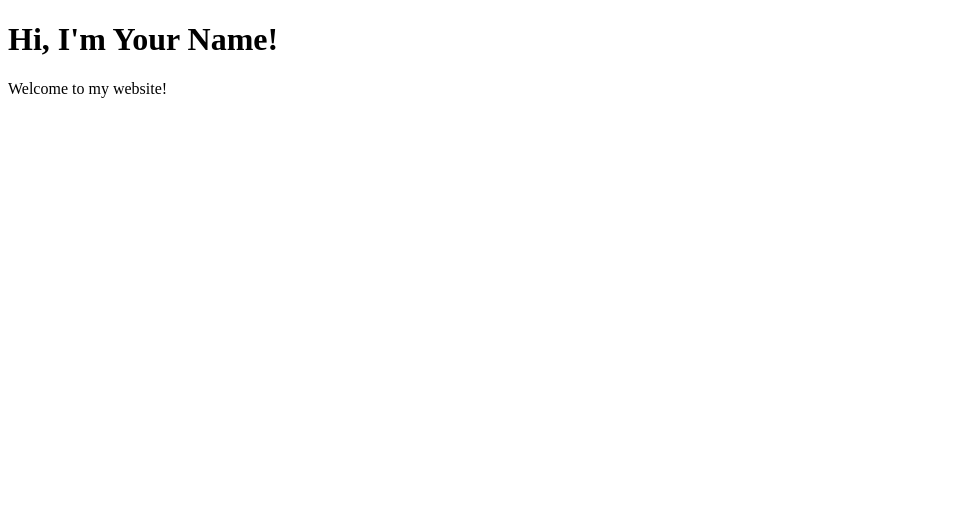
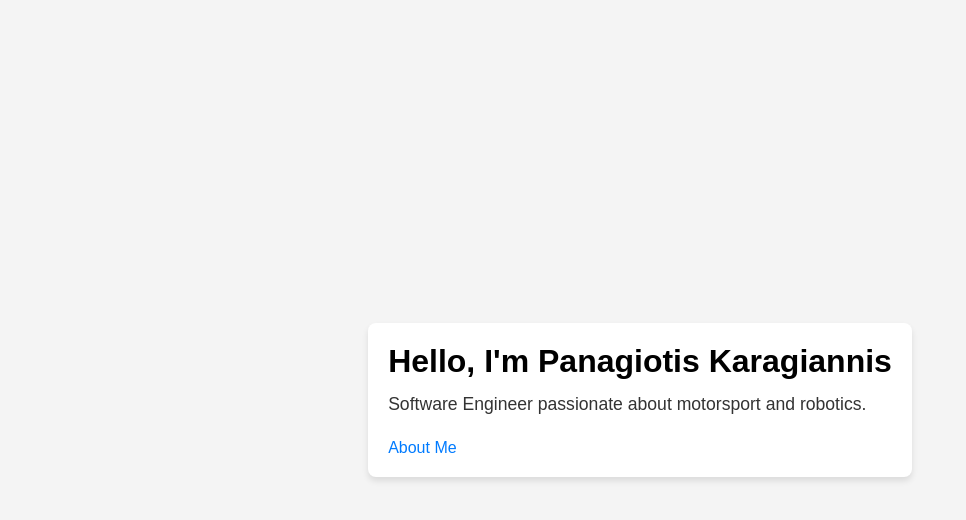
Before and after one commit to papalotis/papalotis.github.io, a plain HTML site: page index.html in a window 1280 px wide. Shown: the whole page, without its empty margins (0-966 px from the left). Drawn offline with Linux system fonts and the light colour scheme.

Commit message:
first real website

```diff
--- a/index.html
+++ b/index.html
@@ -1,12 +1,21 @@
 <!DOCTYPE html>
-<html>
-  <head>
-    <title>Your Name - Homepage</title>
-  </head>
-
-  <body>
-    <h1>Hi, I'm Your Name!</h1>
-
-    <p>Welcome to my website!</p>
-  </body>
+<html lang="en">
+<head>
+    <meta charset="UTF-8">
+    <meta name="viewport" content="width=device-width, initial-scale=1.0">
+    <meta name="description" content="Panagiotis Karagiannis - Software Engineer">
+    <title>Panagiotis Karagiannis</title>
+    <link rel="stylesheet" href="style.css">
+</head>
+<body>
+    <div class="container">
+        <header>
+            <h1>Hello, I'm Panagiotis Karagiannis</h1>
+            <p>Software Engineer passionate about motorsport and robotics.</p>
+        </header>
+        <nav>
+            <a href="about.html">About Me</a>
+        </nav>
+    </div>
+</body>
 </html>
--- /dev/null
+++ b/style.css
@@ -0,0 +1,51 @@
+* {
+    margin: 0;
+    padding: 0;
+    box-sizing: border-box;
+    font-family: 'Arial', sans-serif;
+}
+
+body {
+    background-color: #f4f4f4;
+    color: #333;
+    display: flex;
+    justify-content: center;
+    align-items: center;
+    height: 100vh;
+}
+
+.container {
+    max-width: 800px;
+    padding: 20px;
+    background-color: white;
+    box-shadow: 0 4px 6px rgba(0, 0, 0, 0.1);
+    border-radius: 8px;
+}
+
+header {
+    margin-bottom: 20px;
+}
+
+h1 {
+    font-size: 2rem;
+    margin-bottom: 10px;
+    color: #000;
+}
+
+p {
+    font-size: 1.1rem;
+    line-height: 1.6;
+}
+
+nav {
+    margin-top: 20px;
+}
+
+a {
+    color: #007BFF;
+    text-decoration: none;
+}
+
+a:hover {
+    text-decoration: underline;
+}
```
Also changed, not shown: about.html (added, +31 -0 lines), 3 other files.
